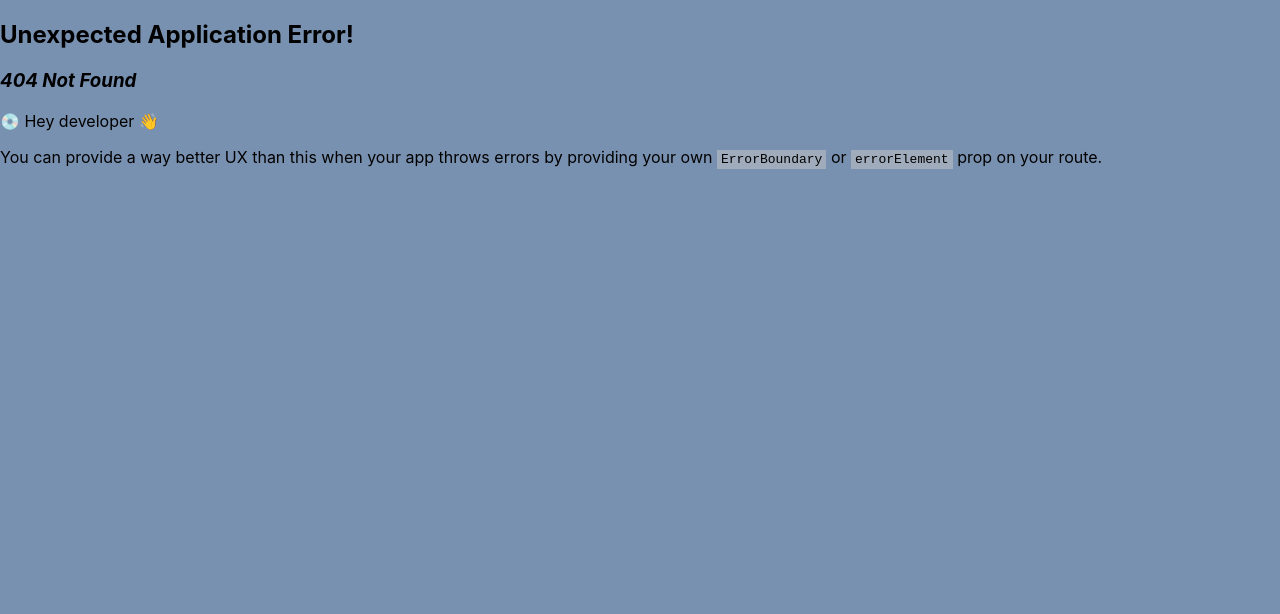
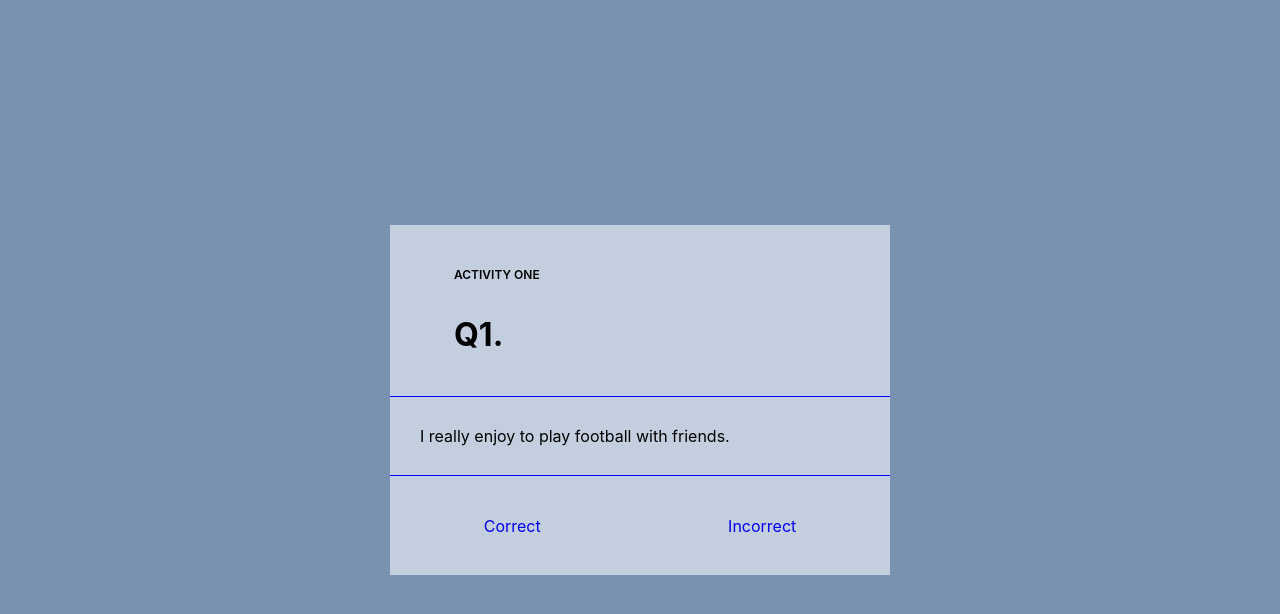
Before and after one commit to armanmiranda/error-find, a React (Create React App) app: page /#/activities/1 in a window 1280 px wide. Before the commit this address had no page. Shown: the top 614 px of the page. Built offline with nearby package versions, Linux system fonts and the light colour scheme.

Commit message:
feat(Question): add page for question

```diff
--- /dev/null
+++ b/src/components/styled-components/question-styles.ts
@@ -0,0 +1,45 @@
+import styled from 'styled-components';
+
+export const QuestionContainer = styled.div`
+  display: flex;
+  flex-direction: column;
+  background-color: #c3cfde;
+  min-width: 375px;
+  max-width: 500px;
+  height: 350px;
+  margin: auto;
+  position: absolute;
+  inset: 0;
+  padding: 30px 0 0;
+`;
+
+export const ActivityLabel = styled.p`
+  text-transform: uppercase;
+  font-size: 12px;
+  font-weight: 600;
+`;
+
+export const QuestionHeaderContainer = styled.div`
+  display: flex;
+  flex-direction: column;
+  margin-left: 5vw;
+  padding: 0;
+  margin: 0 0 20px 5vw;
+`;
+
+export const QuestionBodyContainer = styled.div`
+  display: flex;
+  align-items: center;
+  padding: 10px 30px;
+  margin-bottom: 10px;
+  width: 100%;
+  height: 10vh;
+  border-top: 1px solid blue;
+  border-bottom: 1px solid blue;
+`;
+
+export const QuestionActions = styled.div`
+  display: flex;
+  justify-content: space-around;
+  padding: 30px 0;
+`;
--- a/src/index.tsx
+++ b/src/index.tsx
@@ -11,6 +11,7 @@ import { router } from 'router';
 const root = ReactDOM.createRoot(
   document.getElementById('root') as HTMLElement
 );
+
 root.render(
   <React.StrictMode>
     <RouterProvider router={router} />
--- a/src/router.tsx
+++ b/src/router.tsx
@@ -1,4 +1,5 @@
 import { createHashRouter } from 'react-router-dom';
+import { Question, QuestionLoader } from 'views/Question';
 import { App } from "views/RootView"
 
 export const router = createHashRouter([
@@ -7,7 +8,8 @@ export const router = createHashRouter([
     element: <App />,
   },
   {
-    path: 'questions/:questionId',
-    element: <h2> Hello world </h2>
+    path: 'activities/:activity_id',
+    element: <Question />,
+    loader: QuestionLoader
   }
 ]);
--- a/src/views/Homepage/Homepage.tsx
+++ b/src/views/Homepage/Homepage.tsx
@@ -15,7 +15,7 @@ const Homepage = () => {
       <ActivitiesContainer>
         {apiData?.activities.map((item) => {
           return (
-            <StyledLink to={`questions/${item.order}`} key={item.order}>
+            <StyledLink to={`activities/${item.order}`} key={item.order}>
               <Activity>
                 {item.activity_name}
               </Activity>
--- /dev/null
+++ b/src/views/Question/Question.tsx
@@ -0,0 +1,22 @@
+import { StyledLink } from "components/styled-components/general-styles";
+import { ActivityLabel, QuestionActions, QuestionBodyContainer, QuestionContainer, QuestionHeaderContainer } from "components/styled-components/question-styles";
+
+const Question = () => {
+  return (
+    <QuestionContainer>
+      <QuestionHeaderContainer>
+        <ActivityLabel>Activity One</ActivityLabel>
+        <h1>Q1.</h1>
+      </QuestionHeaderContainer>
+      <QuestionBodyContainer>
+        I really enjoy to play football with friends.
+      </QuestionBodyContainer>
+      <QuestionActions>
+        <StyledLink to="">Correct</StyledLink>
+        <StyledLink to="">Incorrect</StyledLink>
+      </QuestionActions>
+    </QuestionContainer>
+  )
+}
+
+export default Question;
--- /dev/null
+++ b/src/views/Question/index.ts
@@ -0,0 +1,2 @@
+export { default as Question } from './Question';
+export { QuestionLoader } from './loader';
--- /dev/null
+++ b/src/views/Question/loader.ts
@@ -0,0 +1,4 @@
+export const QuestionLoader = async ({context, params}: any) => {
+  const extractedUrlId = params.activity_id;
+  return extractedUrlId;
+}
```
